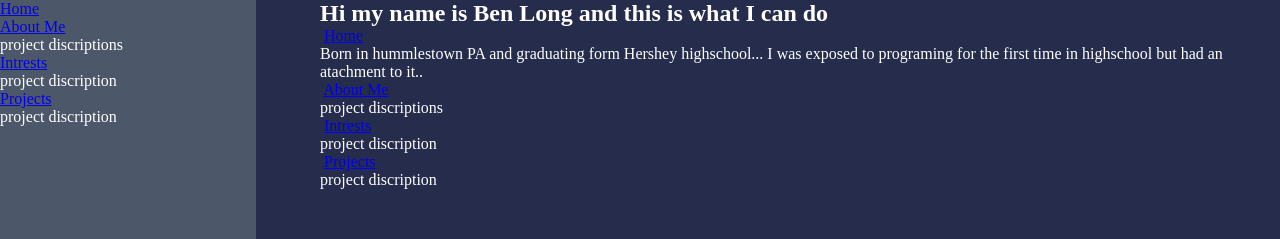
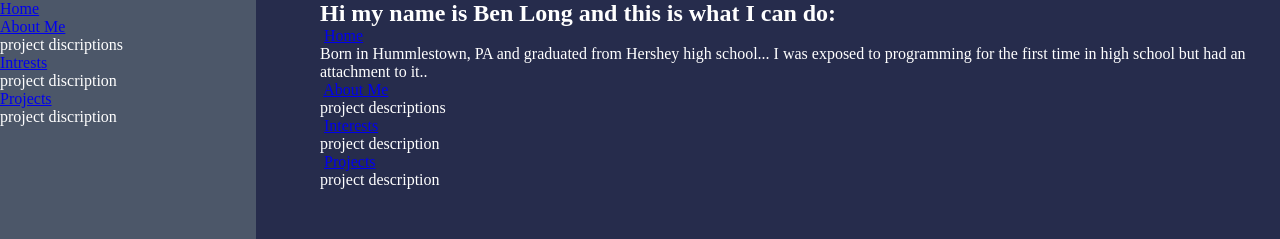
Before and after one commit to blong191/blong191.github.io, a plain HTML site: page indext.html in a window 1280 px wide. Shown: the top 239 px of the page. Drawn offline with Linux system fonts and the light colour scheme.

Commit message:
Update indext.html

```diff
--- a/indext.html
+++ b/indext.html
@@ -4,30 +4,32 @@
 <head>
   <meta charset="utf-8">
   <title>Home</title>
-  <link href="styles.css" rel="stylesheet" type="text/css" </head> <body>
+  <link href="styles.css" rel="stylesheet" type="text/css" />
+</head>
+  <body>
   <article>
-    <h1>Hi my name is Ben Long and this is what I can do</h1>
+    <h1>Hi my name is Ben Long and this is what I can do:</h1>
     <!-- this is where something cool will go-->
     <section>
       <img src="" alt="">
       <a href="#">Home</a>
-      <p>Born in hummlestown PA and graduating form Hershey highschool...
-        I was exposed to programing for the first time in highschool but had an atachment to it..</p>
+      <p>Born in Hummlestown, PA and graduated from Hershey high school...
+        I was exposed to programming for the first time in high school but had an attachment to it..</p>
     </section>
     <section>
       <img src="" alt="">
       <a href="personal.html">About Me</a>
-      <p>project discriptions</p>
+      <p>project descriptions</p>
     </section>
     <section>
       <img src="" alt="">
-      <a href="intrest.html">Intrests</a>
-      <p>project discription</p>
+      <a href="intrest.html">Interests</a>
+      <p>project description</p>
     </section>
     <section>
       <img src="" alt="">
       <a href="projects.html">Projects</a>
-      <p>project discription</p>
+      <p>project description</p>
     </section>
   </article>
   <nav>
@@ -46,7 +48,7 @@
     <div>
       <a href="projects.html">Projects</a>
       <p>project discription</p>
-      <div>
+    </div>
   </nav>
   </body>
 
```
